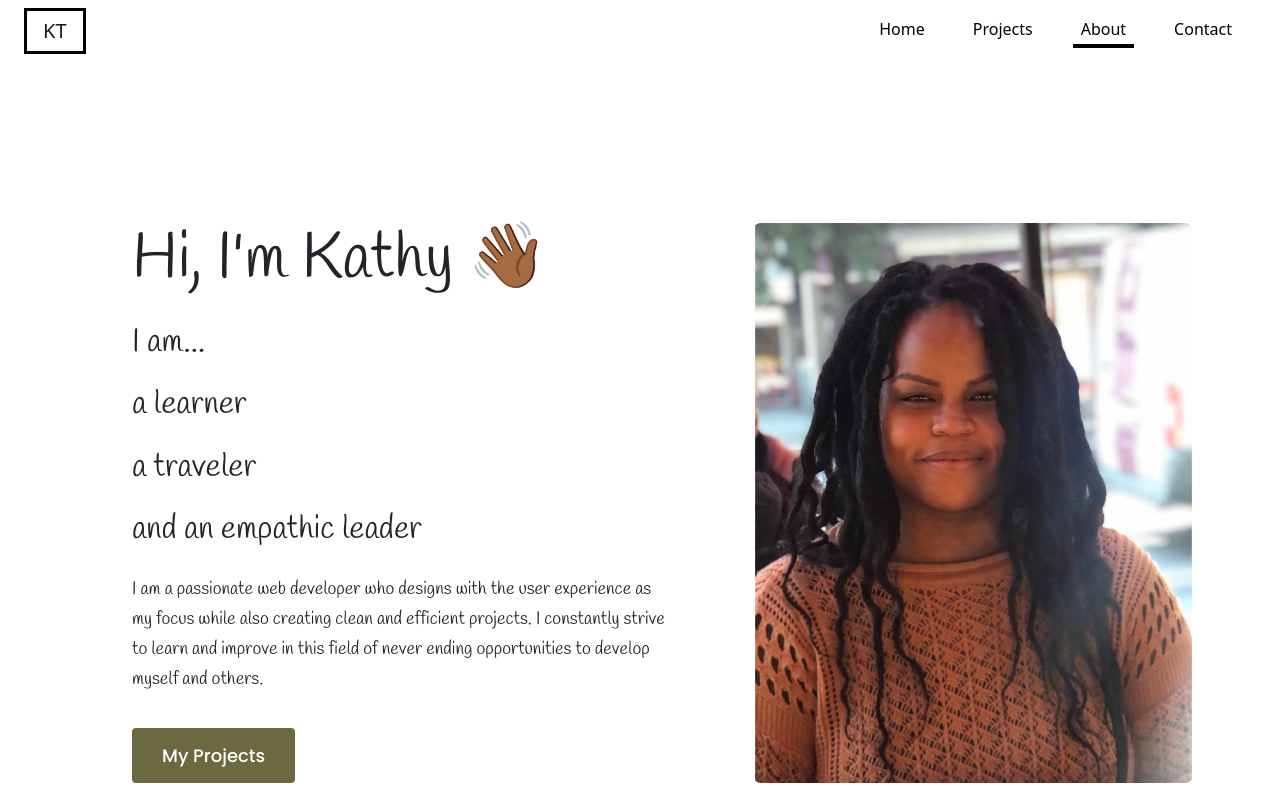
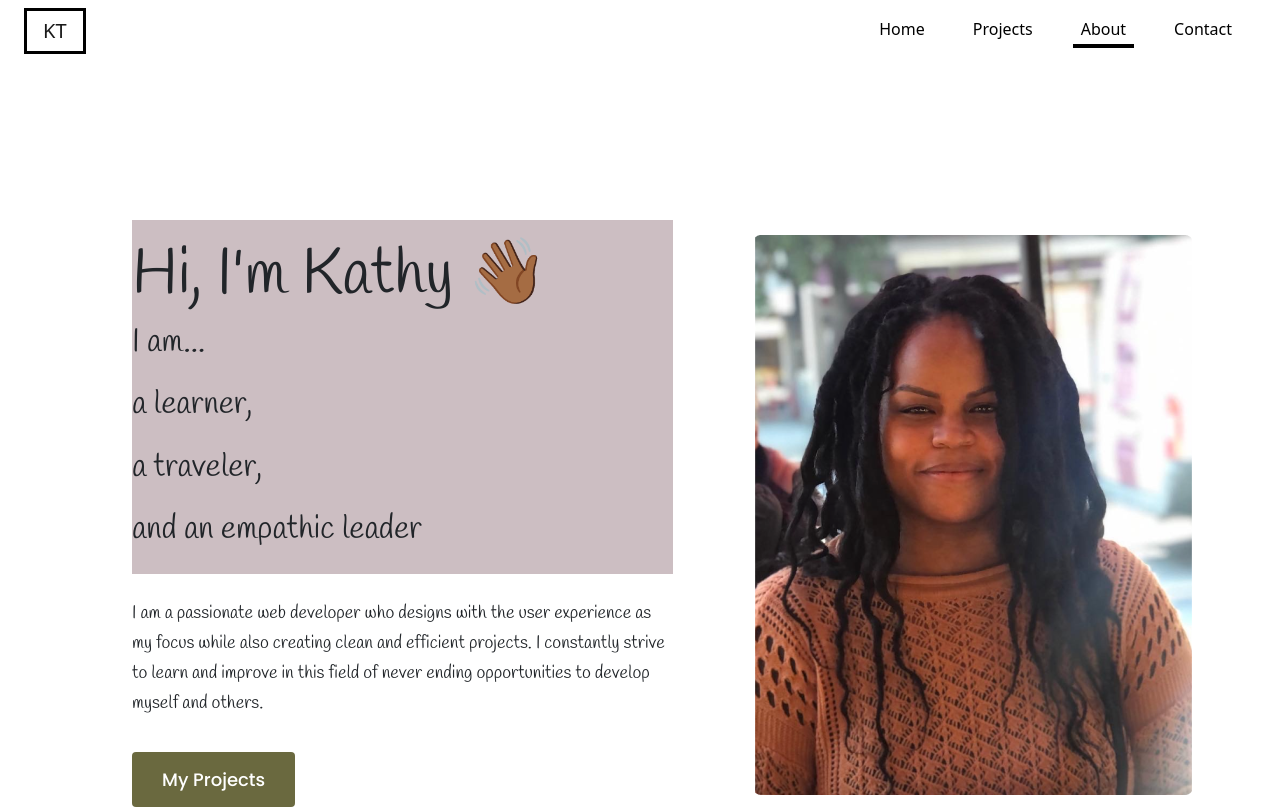
Before and after one commit to cdrmr18/portfolio, a website: page about.html in a window 1280 px wide. Shown: the top 810 px of the page. Drawn offline with nearby package versions, Linux system fonts and the light colour scheme; a web font is replaced by a local one.

Commit message:
added backgroudn color to about me intro

```diff
--- a/about.html
+++ b/about.html
@@ -51,12 +51,15 @@
         <div class="row mt-3">
             <div class="col-md-7">
                 <div class="content-inner mb-5">
-                    <h1 class="mb-4">Hi, I'm Kathy 👋🏾</h1>
-                    <h2 class="mb-4">I am...</h2>
-                    <h2 class="mb-4">a learner</h2>
-                    <h2 class="mb-4">a traveler</h2>
-                    <h2 class="mb-4">and an empathic leader</h2>
-                    <p class="mb-5">I am a passionate web developer who designs with the user experience as my focus while also creating clean and efficient projects. I constantly strive to learn and improve in this field of never ending opportunities to develop myself and others.</p>
+                    <div class="about-me py-3">
+                        <h1>Hi, I'm Kathy 👋🏾</h1>
+                        <h2 class="mb-4">I am...</h2>
+                        <h2 class="mb-4">a learner,</h2>
+                        <h2 class="mb-4">a traveler,</h2>
+                        <h2>and an empathic leader</h2>
+                    </div>
+
+                    <p class="mb-5 mt-4">I am a passionate web developer who designs with the user experience as my focus while also creating clean and efficient projects. I constantly strive to learn and improve in this field of never ending opportunities to develop myself and others.</p>
                     <a href="projects.html" class="btn-hero">My Projects</a>
                 </div>
             </div>
--- a/styles/style.css
+++ b/styles/style.css
@@ -135,7 +135,9 @@ footer .inquire {
   padding: 80px 20px;
   margin: 30px;
 }
-
+.about-me {
+  background-color: var(--primary-color);
+}
 /* projects page style */
 .content-inner h3 {
   font-family: var(--body-font-family);
```
